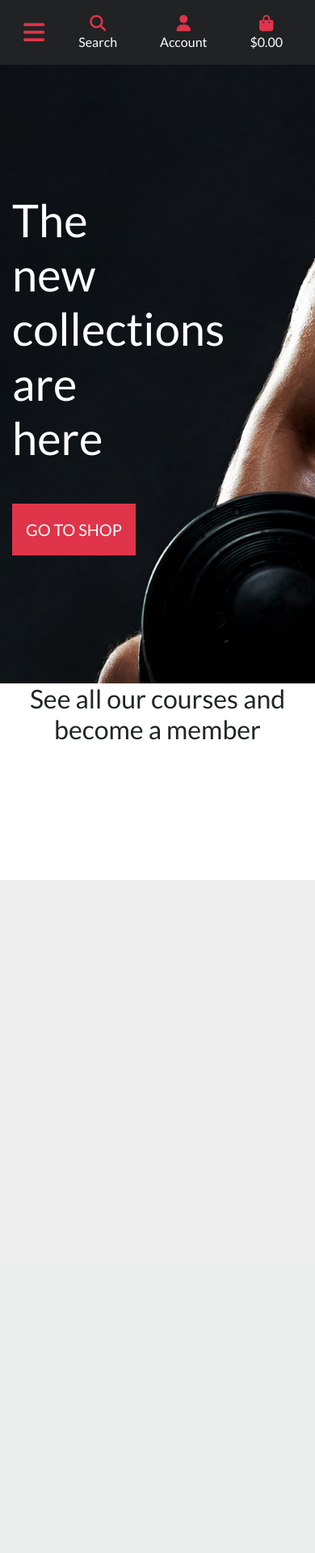
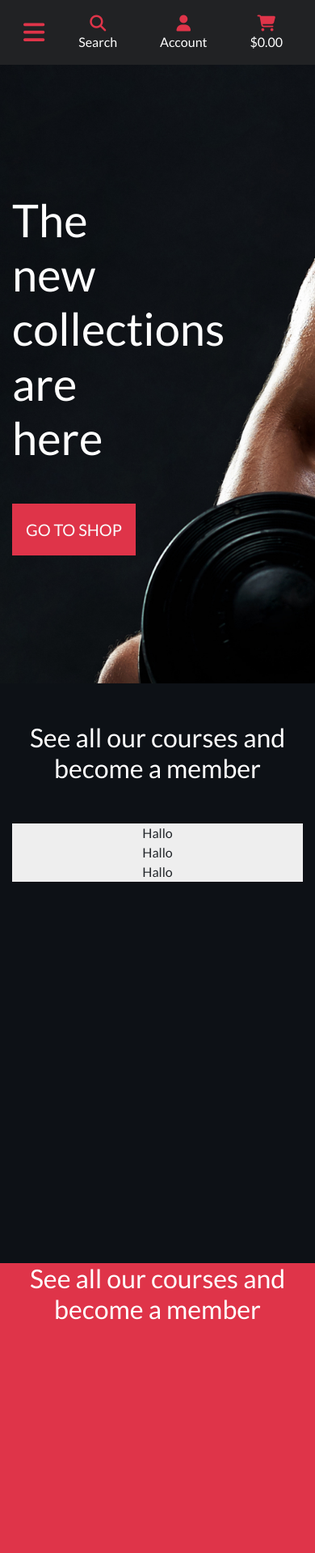
Before and after one commit to RobertMachamud/fitness_point, a Django app: page / in a window 390 px wide. Shown: the whole page at 81% size. Before the commit the page ends 1087 px from the top, so only its background shows below. Run offline with Django 3.2, Linux system fonts and the light colour scheme; some libraries are stand-ins or nearby versions.

Commit message:
added header (incl. navigation, mobile nav.) and worked on landing page

```diff
--- a/home/templates/home/index.html
+++ b/home/templates/home/index.html
@@ -24,12 +24,26 @@
         </div>
     </div>
 </div>
-    <div class="container h-100">
+<div class="container-fluid h-100" style="background: #0D1116">
     <div class="row h-100">
-            <h2 class="text-center">See all our courses and become a member</h2>
-            <div class="dark-white-bg col-12 col-md-4"></div>
-            <div class="dark-white-bg col-12 col-md-4"></div>
-            <div class="dark-white-bg col-12 col-md-4"></div>
+        <div class="col text-center mt-5">
+            <h2 class="text-white">See all our courses and become a member</h2>
+            <div class="container mt-5">
+                <div class="row">
+                    <div class="dark-white-bg col-12 col-md-4">Hallo</div>
+                    <div class="dark-white-bg col-12 col-md-4">Hallo</div>
+                    <div class="dark-white-bg col-12 col-md-4">Hallo</div>
                 </div>
             </div>
+        </div>
+    </div>
+</div>
+
+<div class="container-fluid h-50" style="background: var(--redish)">
+    <div class="row h-40"></div>
+    <div class="col text-center">
+        <h2 class="text-white">See all our courses and become a member</h2>
+    </div>
+</div>
+
 {% endblock %}
--- a/templates/base.html
+++ b/templates/base.html
@@ -81,7 +81,7 @@
                     <li class="list-inline-item">
                         <a class="{% if grand_total %}text-info font-weight-bold{% else %} {% endif %} nav-link" href="">
                             <div class="text-center">
-                                <div><i class="redish-color fas fa-shopping-bag fa-lg"></i></div>
+                                <div><i class="redish-color fas fa-shopping-cart fa-lg"></i></div>
                                 <p class="my-0">
                                     {% if grand_total %}
                                         ${{ grand_total|floatformat:2 }}
--- a/templates/includes/mobile-nav.html
+++ b/templates/includes/mobile-nav.html
@@ -43,7 +43,7 @@
 <li class="list-inline-item">
     <a class="{% if grand_total %}text-primary font-weight-bold{% else %} {% endif %} nav-link d-block d-lg-none" href="">
         <div class="text-center">
-            <div><i class="redish-color fas fa-shopping-bag fa-lg"></i></div>
+            <div><i class="redish-color fas fa-shopping-cart fa-lg"></i></div>
             <p class="my-0">
                 {% if grand_total %}
                     ${{ grand_total|floatformat:2 }}
```
Lines whose indentation alone changed are shown as unchanged.
